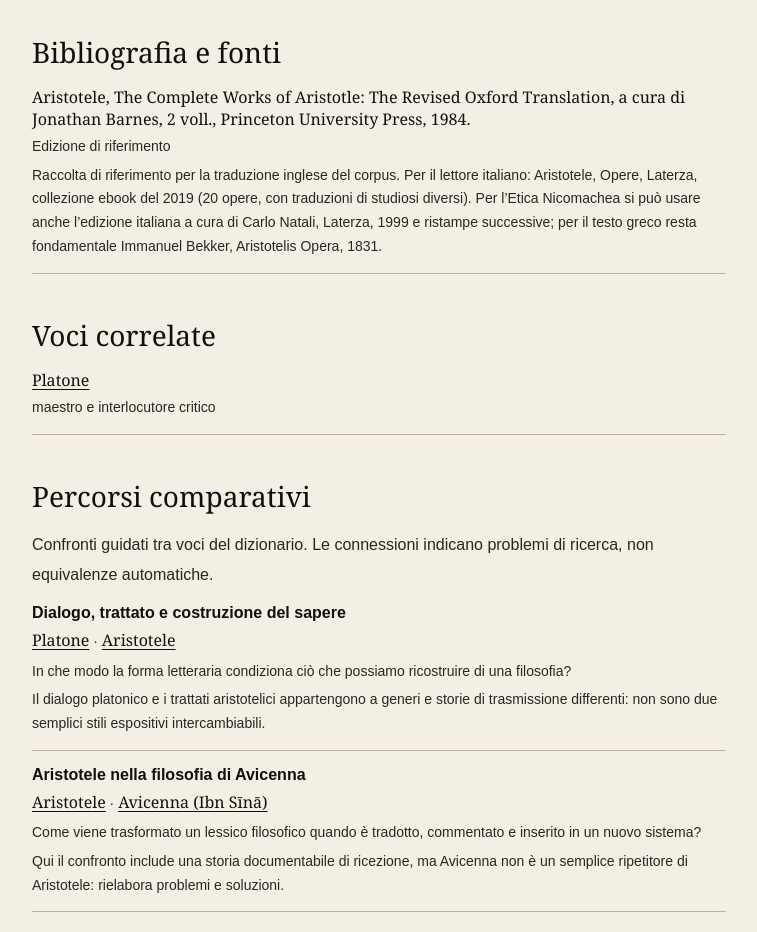
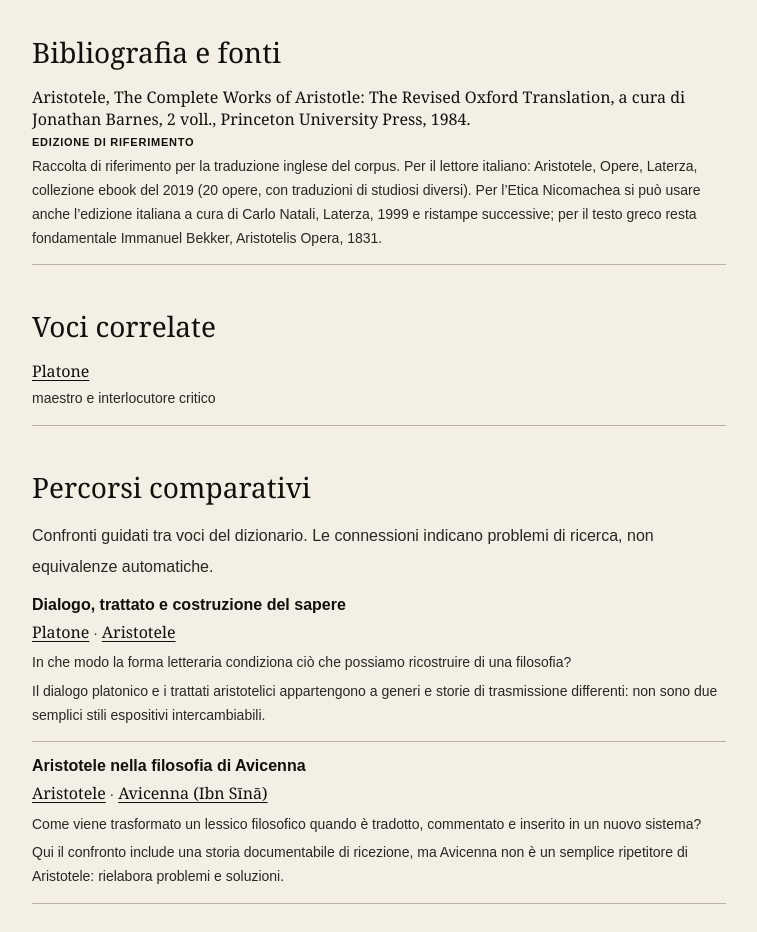
Before and after one commit to Marco19666/dizionariofilosofico, a Next.js app: page /enciclopedia/aristotele in a window 1280 px wide. Shown: the part 1920-2852 px from the top of the page, without its empty margins (96-853 px from the left). Built offline with nearby package versions, Linux system fonts and the light colour scheme.

Commit message:
Evidenzia la funzione delle fonti nella bibliografia

```diff
--- a/app/globals.css
+++ b/app/globals.css
@@ -226,3 +226,17 @@ a:focus-visible,button:focus-visible,input:focus-visible,select:focus-visible{
   outline:3px solid #11100d!important;outline-offset:3px!important
 }
 ::placeholder{color:#454137!important;opacity:1}
+
+
+/* Bibliographic source roles */
+.bibliography-list .bibliography-type{
+  display:inline-block;
+  width:fit-content;
+  color:var(--green)!important;
+  font-family:Arial,sans-serif;
+  font-size:11px!important;
+  font-weight:700;
+  line-height:1.4!important;
+  letter-spacing:.07em;
+  text-transform:uppercase;
+}
```
